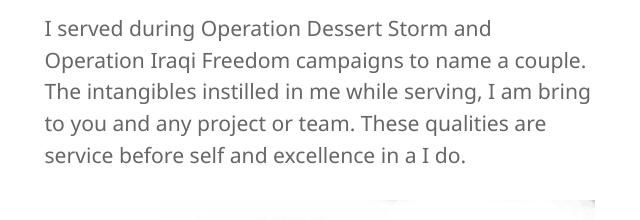
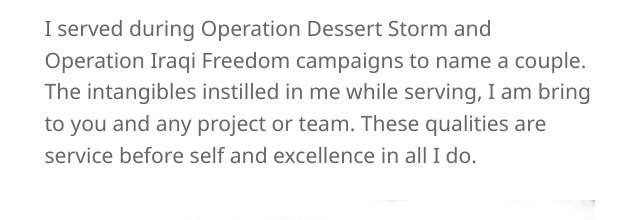
Before and after one commit to CraigSatchell/portfolio, a plain HTML site: page about.html in a window 1280 px wide. Shown: the part 329-549 px from the top of the page, 13-653 px from the left. Drawn offline with nearby package versions, Linux system fonts and the light colour scheme.

Commit message:
correct spelling errors

```diff
--- a/about.html
+++ b/about.html
@@ -77,7 +77,7 @@
                <p>I served during Operation Dessert Storm and Operation Iraqi Freedom
                   campaigns to name a couple. The intangibles instilled in me while
                   serving, I am bring to you and any project or team. These qualities
-                  are service before self and excellence in a I do.</p>
+                  are service before self and excellence in all I do.</p>
             </div>
             <div>
                <img src="./images/landing-img.png" alt="at-desk-working">
```
